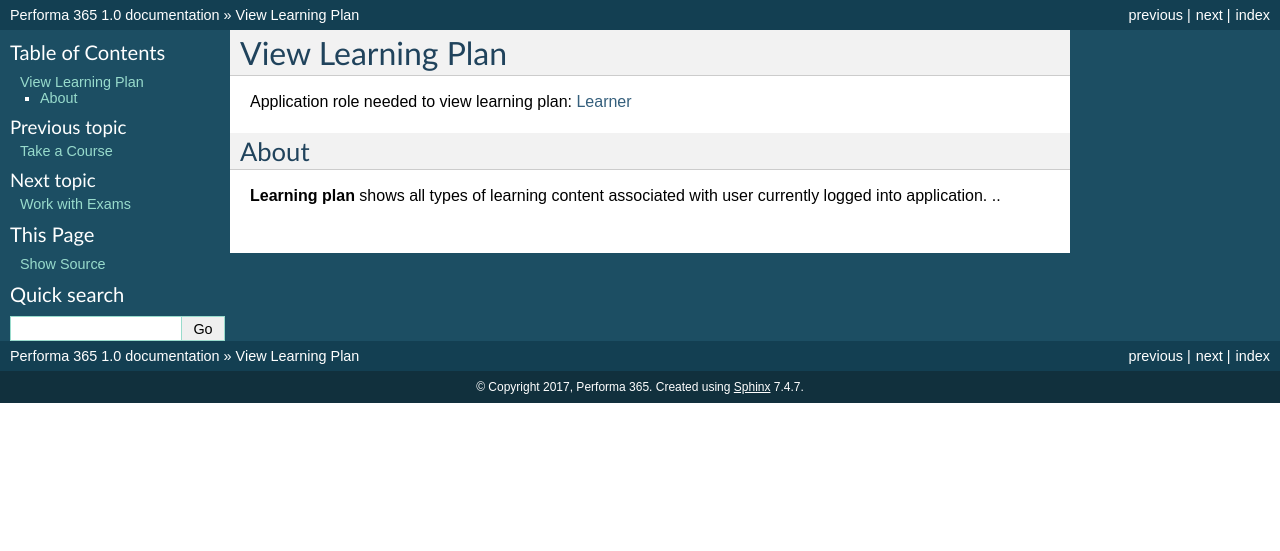
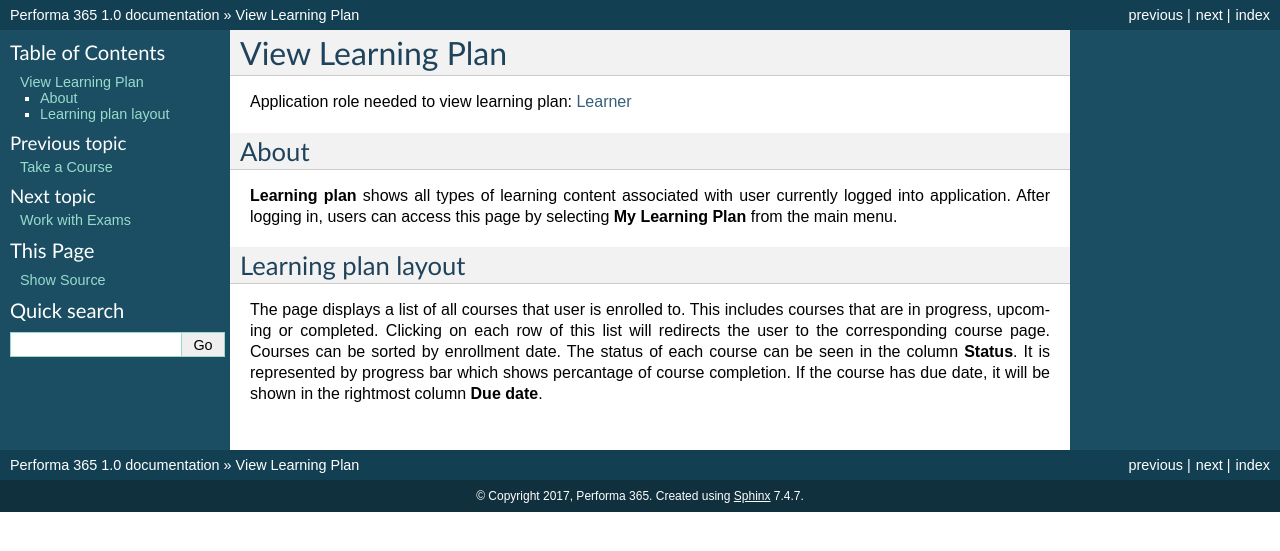
Before and after one commit to pslisko/performa365docs, a Sphinx documentation site: the page built from docs/howto/view_learning_plan.rst, in a window 1280 px wide. Shown: the top 551 px of the page. Built offline with Sphinx 7.4.7, drawn with Linux system fonts in a browser that asks for light colours; pages that are not in the unit, such as notebooks, are missing from menus.

Commit message:
Update view_learning_plan.rst

```diff
--- a/docs/howto/view_learning_plan.rst
+++ b/docs/howto/view_learning_plan.rst
@@ -8,5 +8,14 @@
 
 ..
 
-**Learning plan** shows all types of learning content associated with user currently logged into application.
+**Learning plan** shows all types of learning content associated with user currently logged into application. After logging in, users can access this page by selecting **My Learning Plan** from the main menu.
+
 ..
+
+Learning plan layout
+*************************
+
+The page displays a list of all courses that user is enrolled to. This includes courses that are in progress, upcoming or completed. Clicking on each row of this list will redirects the user to the corresponding course page.
+Courses can be sorted by enrollment date.
+The status of each course can be seen in the column **Status**. It is represented by progress bar which shows percantage of course completion.
+If the course has due date, it will be shown in the rightmost column **Due date**.
```
